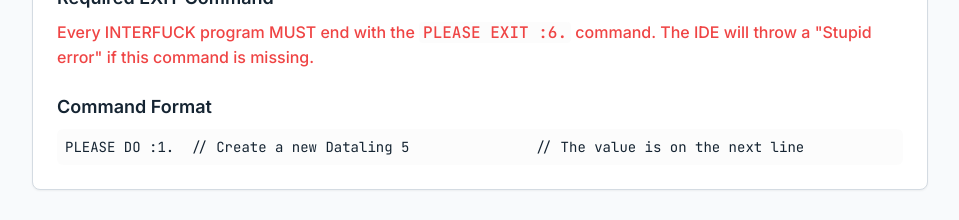
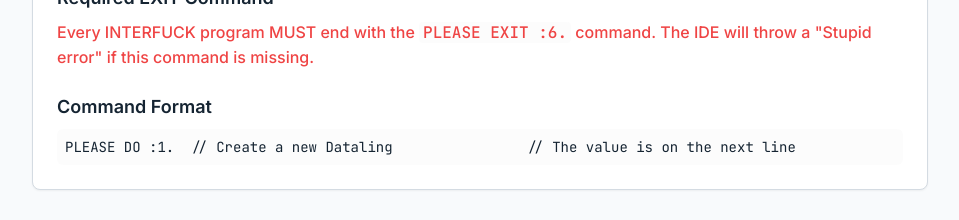
Before and after one commit to Wicin-134/HTCL-IDE, a React (Vite) app: page /docs in a window 1280 px wide. Shown: the part 2500-2720 px from the top of the page, without its empty margins (160-1119 px from the left). Built offline with nearby package versions, Linux system fonts and the light colour scheme.

Commit message:
Visual edit in Lovable
Edited UI in Lovable

```diff
--- a/src/pages/Docs.tsx
+++ b/src/pages/Docs.tsx
@@ -187,8 +187,7 @@ PLEASE DO :1.  // This is also a comment
                 <div>
                   <h3 className="text-lg font-semibold mb-2">Command Format</h3>
                   <div className="bg-secondary/20 p-2 rounded-md mt-2">
-                    <pre className="font-mono text-sm">PLEASE DO :1.  // Create a new Dataling
-5               // The value is on the next line</pre>
+                    <pre className="font-mono text-sm">PLEASE DO :1.  // Create a new Dataling                // The value is on the next line</pre>
                   </div>
                 </div>
               </div>
```
